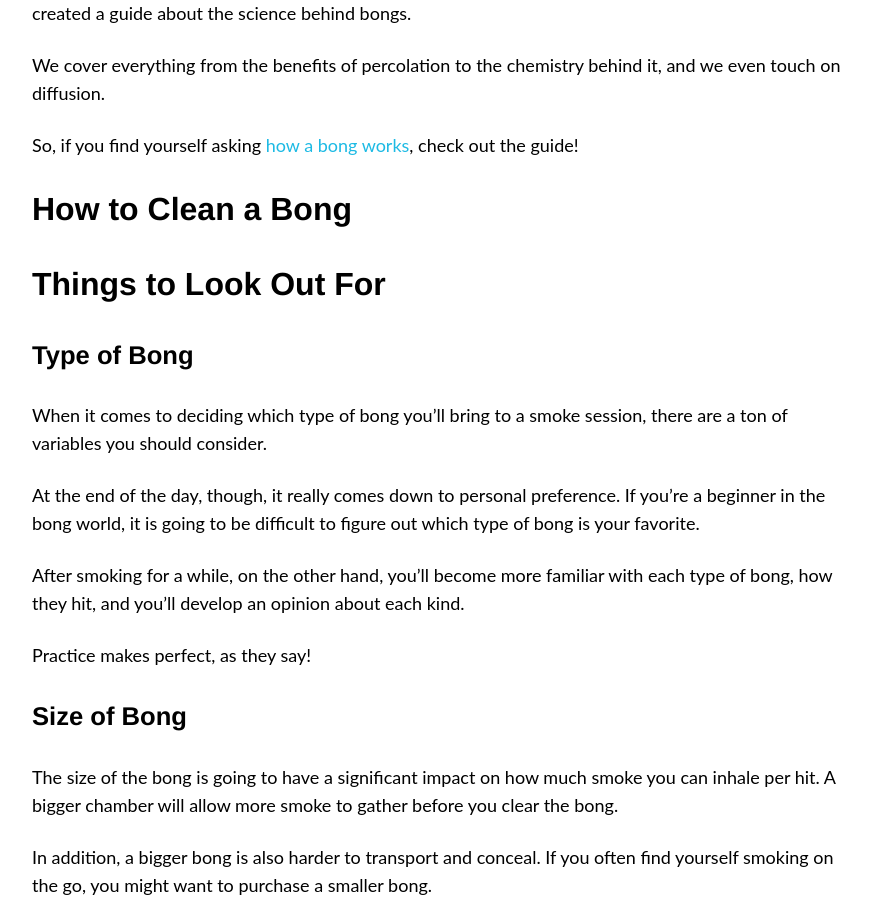
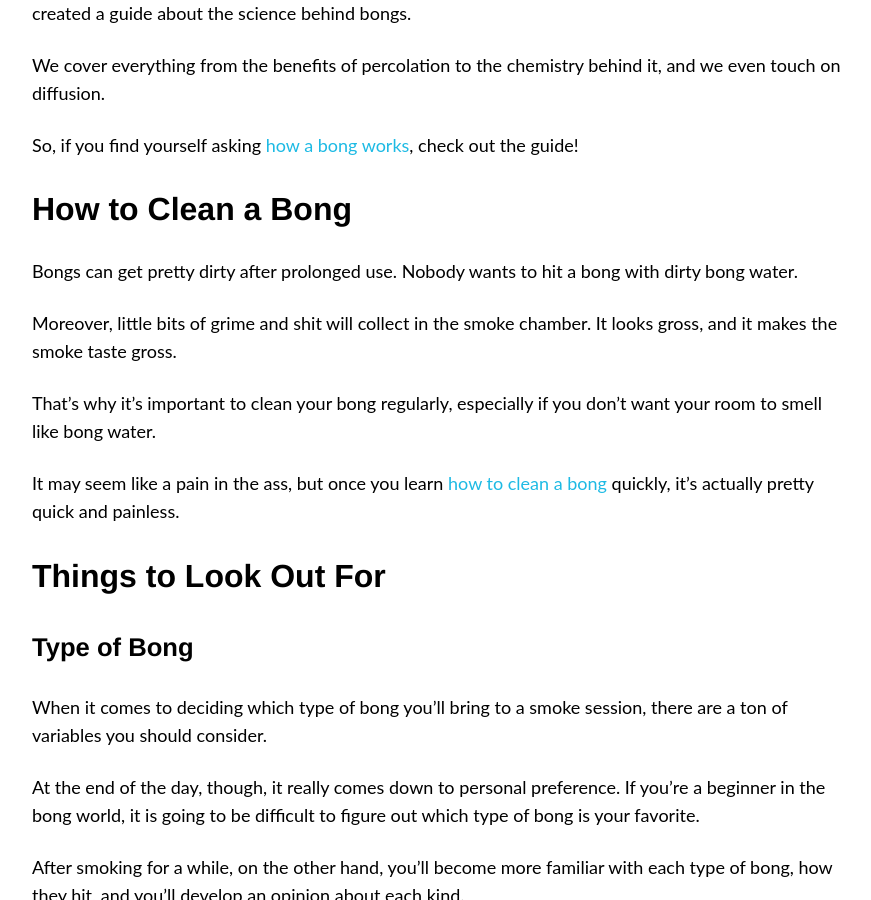
Before and after one commit to smokephisticated/smokephisticated, a Jekyll site: the page built from pages/pieces/bongs/bongs.md, in a window 1280 px wide and 900 px high, scrolled down 8205 px. Shown: the whole window, without its empty margins (64-935 px from the left). Built offline with Jekyll 4.4.1, drawn with Linux system fonts in a browser that asks for light colours; nearby versions of some CDN libraries; comment, search, counter and statistics services are not loaded; some of the changed text lies outside the part shown.

Commit message:
best bongs

```diff
--- a/pages/pieces/bongs/bongs.md
+++ b/pages/pieces/bongs/bongs.md
@@ -261,6 +261,14 @@ So, if you find yourself asking [how a bong works](/pieces/bongs/how-it-works/),
 
 ## How to Clean a Bong
 
+Bongs can get pretty dirty after prolonged use. Nobody wants to hit a bong with dirty bong water.
+
+Moreover, little bits of grime and shit will collect in the smoke chamber. It looks gross, and it makes the smoke taste gross.
+
+That's why it's important to clean your bong regularly, especially if you don't want your room to smell like bong water.
+
+It may seem like a pain in the ass, but once you learn [how to clean a bong](/pieces/bongs/how-to-clean/) quickly, it's actually pretty quick and painless.
+
 ## Things to Look Out For
 
 ### Type of Bong
```
Also changed, not shown: other parts of pages/pieces/bongs/bongs.md (+0 -6 lines), pages/pieces/bongs/how-to-clean.md (added, +11 -0 lines).
